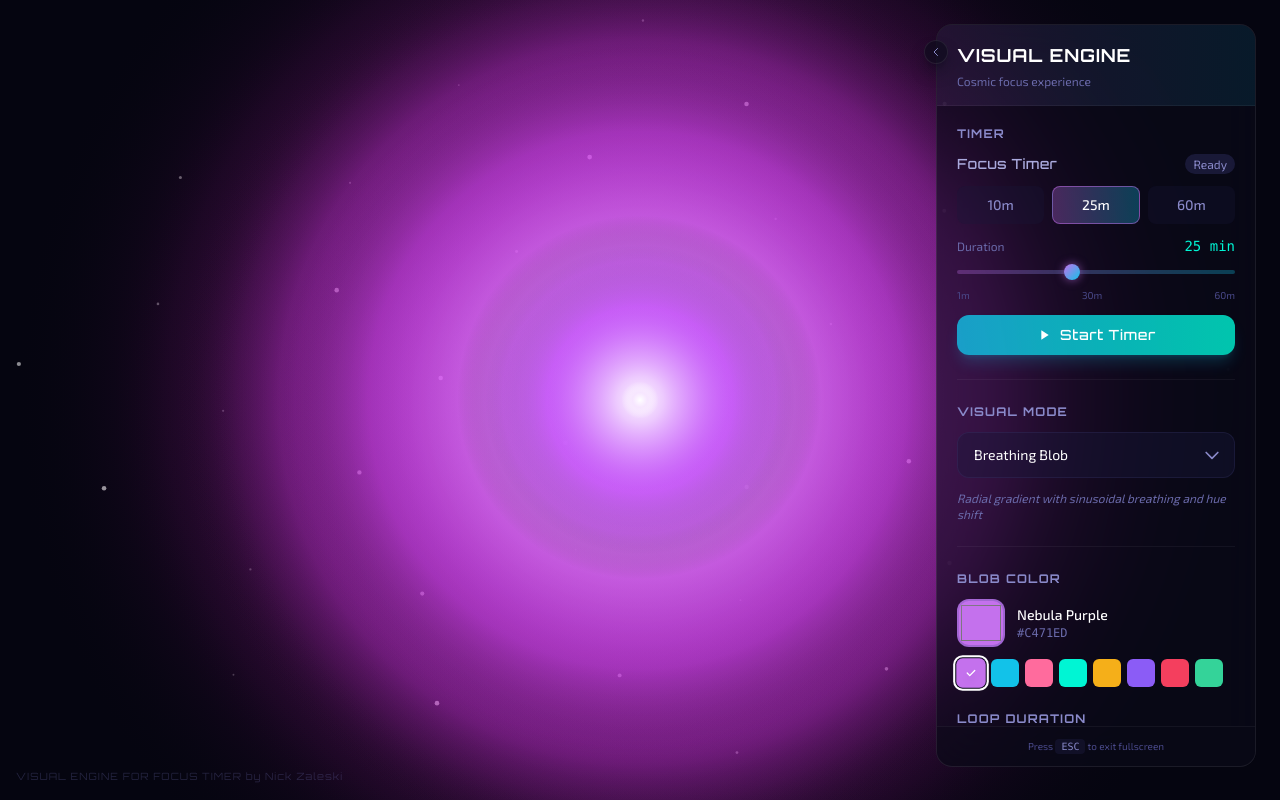
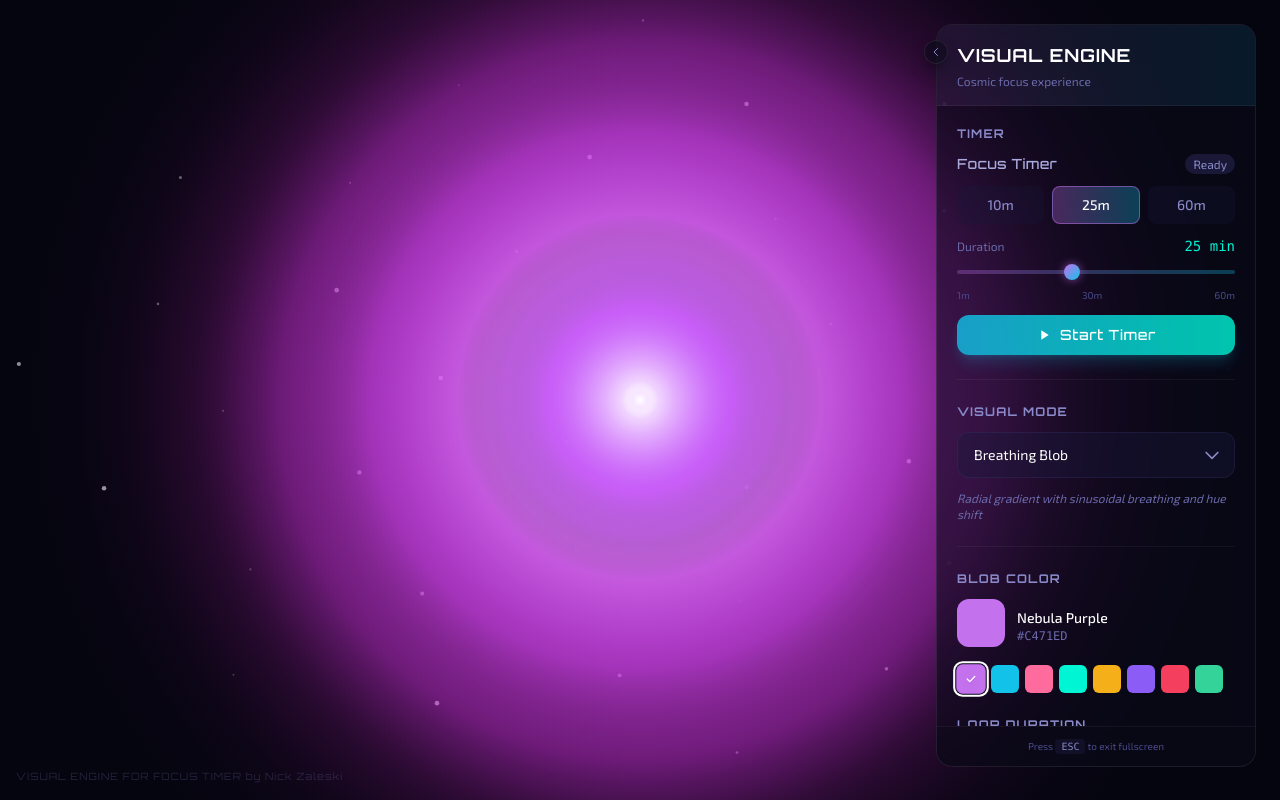
Before and after one commit to NickZaleski/visual-engine, a React (Vite) app: page / in a window 1280 px wide. Built offline with nearby package versions, Linux system fonts and the light colour scheme.

Commit message:
Enhance color input styling in index.css for a cleaner appearance; update ControlsPanel to include overflow handling for color selection. Remove unused Quick Cycle Button from NoiseControls for improved UI clarity.

```diff
--- a/src/components/ControlsPanel.tsx
+++ b/src/components/ControlsPanel.tsx
@@ -172,7 +172,7 @@ export function ControlsPanel({
                       onChange={(e) => onBlobColorChange(e.target.value)}
                       {...hoverSound}
                       className="w-12 h-12 rounded-xl cursor-pointer border-2 border-cosmic-500/30
-                                 hover:border-nebula-purple/50 transition-all duration-300"
+                                 hover:border-nebula-purple/50 transition-all duration-300 overflow-hidden"
                       style={{
                         backgroundColor: blobColor,
                         padding: 0,
--- a/src/components/NoiseControls.tsx
+++ b/src/components/NoiseControls.tsx
@@ -141,16 +141,6 @@ export function NoiseControls() {
         </span>
       </button>
 
-      {/* Quick Cycle Button */}
-      <button
-        onClick={cycleType}
-        {...hoverSound}
-        className="w-full py-2 rounded-lg text-xs text-cosmic-400 hover:text-cosmic-200
-                   border border-cosmic-600/30 hover:border-cosmic-500/50 transition-all duration-300"
-      >
-        Cycle Noise Type →
-      </button>
-
       {/* Buy Me a Coffee */}
       <a
         href="https://buymeacoffee.com/nickzaleski"
--- a/src/index.css
+++ b/src/index.css
@@ -102,3 +102,26 @@ input[type="range"]::-moz-range-thumb {
   border: none;
   box-shadow: 0 0 10px rgba(196, 113, 237, 0.6);
 }
+
+/* Color input styling - remove default square indicator */
+input[type="color"] {
+  -webkit-appearance: none;
+  appearance: none;
+  border: none;
+}
+
+input[type="color"]::-webkit-color-swatch-wrapper {
+  padding: 0;
+  border: none;
+  border-radius: 0;
+}
+
+input[type="color"]::-webkit-color-swatch {
+  border: none;
+  border-radius: 0;
+}
+
+input[type="color"]::-moz-color-swatch {
+  border: none;
+  border-radius: 0;
+}
```
